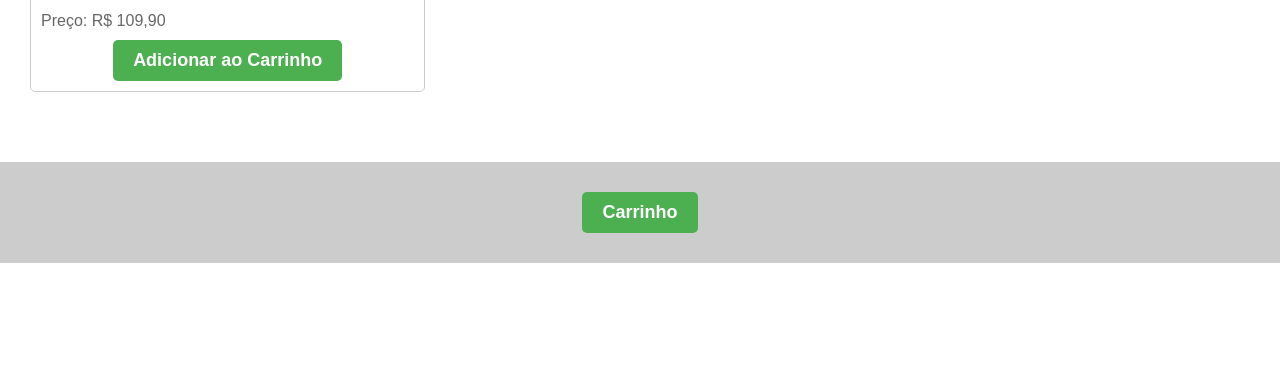
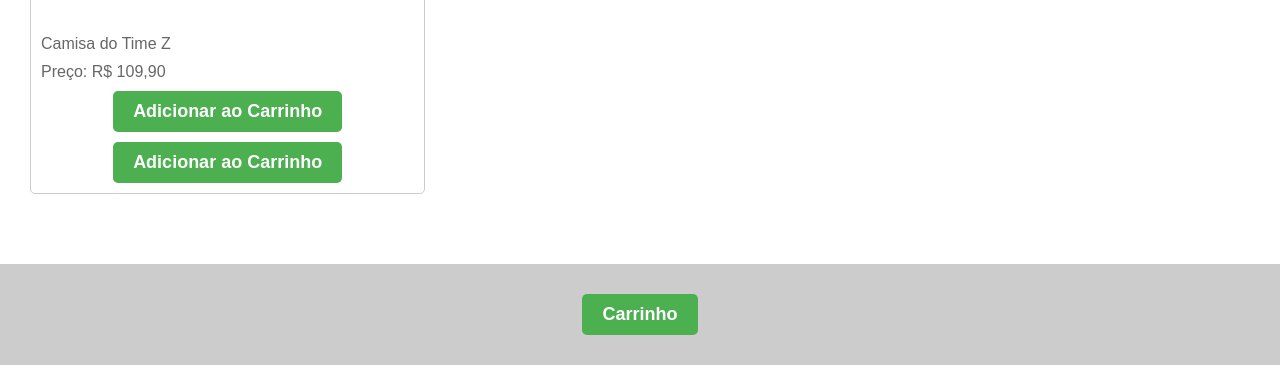
Before and after one commit to matheuscanel/Project-fds, a Django app: page / in a window 1280 px wide. Shown: the part 1017-1382 px from the top of the page. Before the commit the page ends 1280 px from the top, so only its background shows below. Run offline with Django 4.2, Linux system fonts and the light colour scheme.

Commit message:
se pa botao de carrinho

```diff
--- a/usuarios/templates/home.html
+++ b/usuarios/templates/home.html
@@ -139,21 +139,21 @@
 					<h3>Camisa 1</h3>
 					<p>Camisa do Time X</p>
 					<p>Preço: R$ 99,90</p>
-					<button>Adicionar ao Carrinho</button>
+					<a href="/usuarios/adicionar_ao_carrinho/">	<button>Adicionar ao Carrinho</button>
 				</li>
 				<li>
 					<img src="camisa2.jpg" alt="Camisa 2">
 					<h3>Camisa 2</h3>
 					<p>Camisa do Time Y</p>
 					<p>Preço: R$ 89,90</p>
-					<button>Adicionar ao Carrinho</button>
+					<a href="/usuarios/adicionar_ao_carrinho/">	<button>Adicionar ao Carrinho</button><button>Adicionar ao Carrinho</button>
 				</li>
 				<li>
 					<img src="camisa3.jpg" alt="Camisa 3">
 					<h3>Camisa 3</h3>
 					<p>Camisa do Time Z</p>
 					<p>Preço: R$ 109,90</p>
-					<button>Adicionar ao Carrinho</button>
+					<a href="/usuarios/adicionar_ao_carrinho/">	<button>Adicionar ao Carrinho</button><button>Adicionar ao Carrinho</button>
 				</li>
 			</ul>
 		</section>
```
